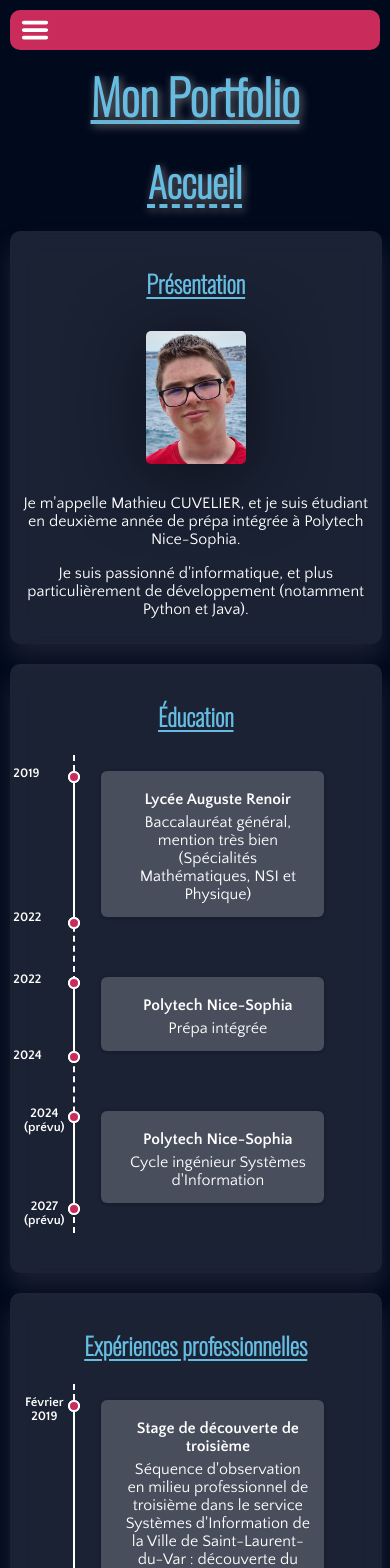
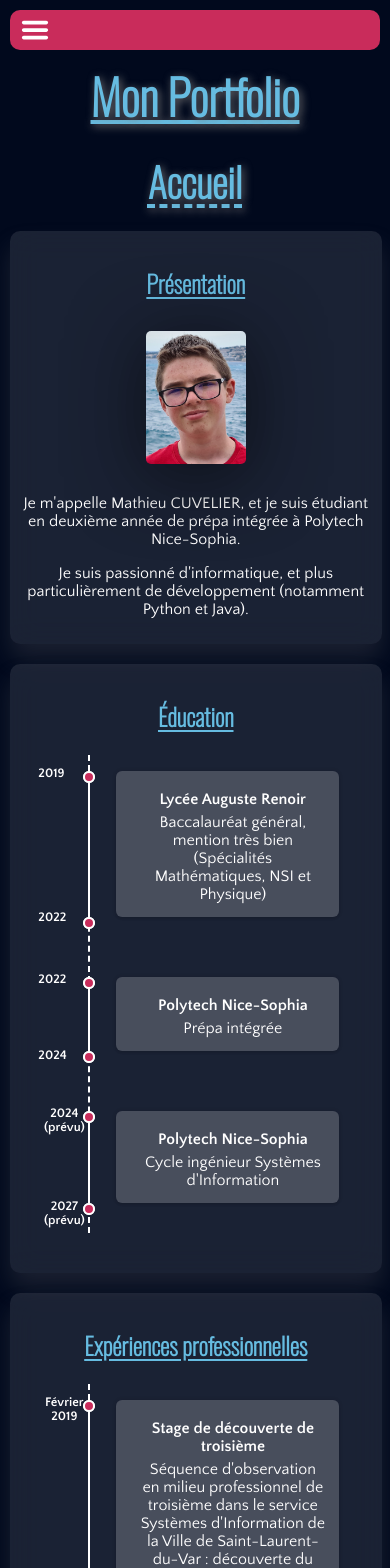
Before and after one commit to matryt/portfolio-react, a React (Create React App) app: page / in a window 390 px wide. Shown: the top 1568 px of the page. Built offline with nearby package versions, Linux system fonts and the light colour scheme.

Commit message:
Changements mineurs accueil

```diff
--- a/src/styles/Card.css
+++ b/src/styles/Card.css
@@ -1,6 +1,6 @@
 .card {
     display: grid;
-    grid-template-areas: "card-title card-title" "img-container card-content";
+    grid-template-areas: "img-container card-title" "img-container card-content";
     grid-template-rows:auto 1fr;
     grid-template-columns: auto 1fr;
     margin-right: auto;
@@ -45,17 +45,21 @@
     border-radius: 5px;
     box-shadow: rgba(0, 0, 0, 0.5) 0px 22px 70px 4px;
     display:block;
-}
-
-.card img:hover {
-    transform: scale(1.1);
-    transition: all 0.5s ease-in-out;
-
+    animation: slidein 2s forwards;
 }
 
 .card:has(img:hover) {
     height: calc(100% + 30px);
 }
+
+@keyframes slidein {
+    from {
+      transform: translateX(50px);
+    }
+    to {
+      transform: translateX(0);
+    }
+   }
 
 @media screen and (max-width: 600px) {
     .card {
--- a/src/styles/Timeline.css
+++ b/src/styles/Timeline.css
@@ -107,13 +107,16 @@
 @media screen and (max-width:1000px) and (min-width: 701px) {
   .timeline ul {
     margin-left:0vw;
-    margin-right:6vw;
+    margin-right:3vw;
   }
 }
 
 @media screen and (max-width:700px) {
   .timeline ul {
     margin-left:0vw;
-    margin-right:7vw;
+    margin-right:0vw;
+  }
+  .timeline span.number span {
+    left:-2500%;
   }
 }
```
